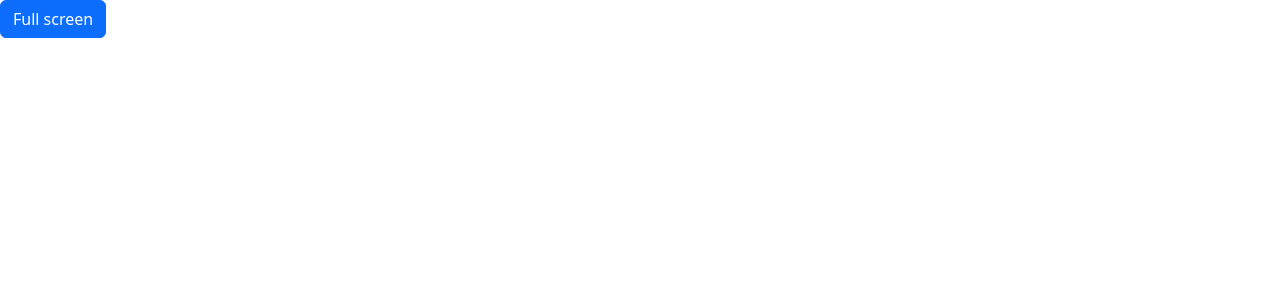
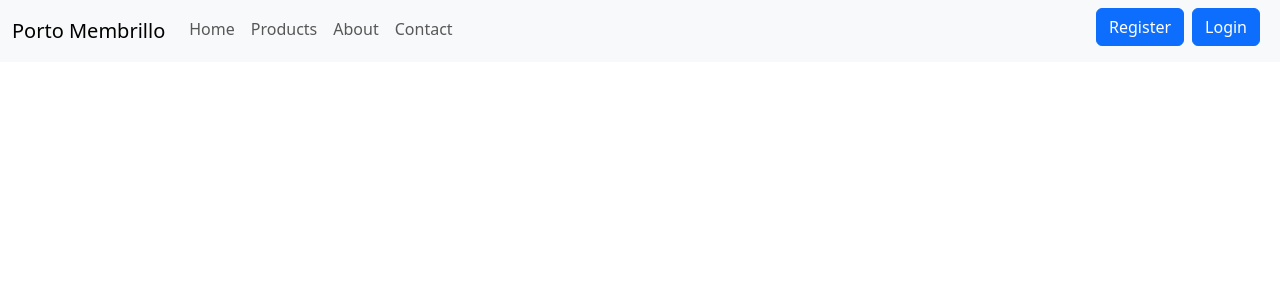
Before and after one commit to rodrigobeiro-31/E-commerce-Front, a React (Vite) app: page /iniciar-sesion in a window 1280 px wide. Shown: the top 300 px of the page. Built offline with nearby package versions, Linux system fonts and the light colour scheme.

Commit message:
Created Navbar

```diff
--- a/src/App.jsx
+++ b/src/App.jsx
@@ -5,9 +5,11 @@ import About from "./components/About";
 
 import ModalRegister from "./components/ModalRegister";
 import ModalLogin from "./components/ModalLogin";
+import Navbar from "./components/Navbar";
 function App() {
   return (
     <>
+    <Navbar/>
       <Routes>
         <Route path="/" element={<Home />} />
         <Route path="/about-us" element={<About />} />
--- a/src/components/ModalLogin.jsx
+++ b/src/components/ModalLogin.jsx
@@ -1,23 +1,9 @@
-import { useState } from "react";
-import Button from "react-bootstrap/Button";
 import Modal from "react-bootstrap/Modal";
 
-function ModalLogin() {
-  const [fullscreen, setFullscreen] = useState(true);
-  const [show, setShow] = useState(false);
-
-  function handleShow() {
-    setFullscreen(true);
-    setShow(true);
-  }
-
+function ModalLogin({fullscreen, show, handleClose}) {
   return (
     <>
-      <Button className="me-2 mb-2" onClick={handleShow}>
-        Full screen
-      </Button>
-
-      <Modal show={show} fullscreen={fullscreen} onHide={() => setShow(false)}>
+      <Modal show={show} fullscreen={fullscreen} onHide={() => handleClose()}>
         <Modal.Header closeButton>
           <Modal.Title></Modal.Title>
         </Modal.Header>
--- a/src/components/ModalRegister.jsx
+++ b/src/components/ModalRegister.jsx
@@ -1,23 +1,9 @@
-import { useState } from "react";
-import Button from "react-bootstrap/Button";
 import Modal from "react-bootstrap/Modal";
 
-function ModalRegister() {
-  const [fullscreen, setFullscreen] = useState(true);
-  const [show, setShow] = useState(false);
-
-  function handleShow() {
-    setFullscreen(true);
-    setShow(true);
-  }
-
+function ModalRegister({fullscreen, show, handleClose}) {
   return (
     <>
-      <Button className="me-2 mb-2" onClick={handleShow}>
-        Full screen
-      </Button>
-
-      <Modal show={show} fullscreen={fullscreen} onHide={() => setShow(false)}>
+      <Modal show={show} fullscreen={fullscreen} onHide={() => handleClose()}>
         <Modal.Header closeButton>
           <Modal.Title></Modal.Title>
         </Modal.Header>
--- /dev/null
+++ b/src/components/Navbar.jsx
@@ -0,0 +1,68 @@
+import { NavLink } from "react-router-dom";
+import ModalRegister from "./ModalRegister";
+import { Button } from "react-bootstrap";
+import { useState } from "react";
+import ModalLogin from "./ModalLogin";
+
+function Navbar() {
+    const [fullscreenRegister, setFullscreenRegister] = useState(true);
+    const [showRegister, setShowRegister] = useState(false);
+    const [fullscreenLogin, setFullscreenLogin] = useState(true);
+    const [showLogin, setShowLogin] = useState(false);
+
+    const handleShowRegister = () => {
+        setFullscreenRegister(true);
+        setShowRegister(true);
+    };
+    const handleCloseRegister = () => {
+        setFullscreenRegister(false);
+        setShowRegister(false);
+    };
+    const handleShowLogin = () => {
+        setFullscreenLogin(true);
+        setShowLogin(true);
+    };
+    const handleCloseLogin = () => {
+        setFullscreenLogin(false);
+        setShowLogin(false);
+    };
+
+    return (
+        <nav className="navbar navbar-expand-lg bg-body-tertiary">
+            <div className="container-fluid">
+                <NavLink className="navbar-brand" to="/">Porto Membrillo</NavLink>
+                <button className="navbar-toggler" type="button" data-bs-toggle="collapse" data-bs-target="#navbarNav" aria-controls="navbarNav" aria-expanded="false" aria-label="Toggle navigation">
+                    <span className="navbar-toggler-icon"></span>
+                </button>
+                <div className="collapse navbar-collapse d-flex justify-content-between align-items-baseline" id="navbarNav">
+                    <ul className="navbar-nav">
+                        <li className="nav-item">
+                            <NavLink className="nav-link" aria-current="page" to="/">Home</NavLink>
+                        </li>
+                        <li className="nav-item">
+                            <NavLink className="nav-link" to="/productos">Products</NavLink>
+                        </li>
+                        <li className="nav-item">
+                            <NavLink className="nav-link" to="/about-us">About</NavLink>
+                        </li>
+                        <li className="nav-item">
+                            <NavLink className="nav-link" to="/contacto">Contact</NavLink>
+                        </li>
+                    </ul>
+                    <div>
+                    <ModalRegister fullscreen={fullscreenRegister} show={showRegister} handleClose={handleCloseRegister} />
+                    <Button className="me-2 mb-2" onClick={handleShowRegister}>
+                        Register
+                    </Button>
+                    <ModalLogin fullscreen={fullscreenLogin} show={showLogin} handleClose={handleCloseLogin} />
+                    <Button className="me-2 mb-2" onClick={handleShowLogin}>
+                        Login
+                    </Button>
+                    </div>
+                </div>
+            </div>
+        </nav>
+    );
+};
+
+export default Navbar;
```
